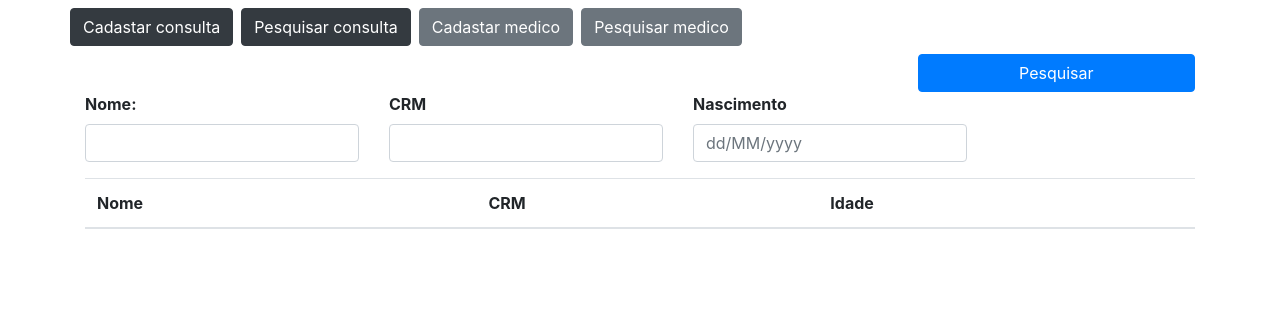
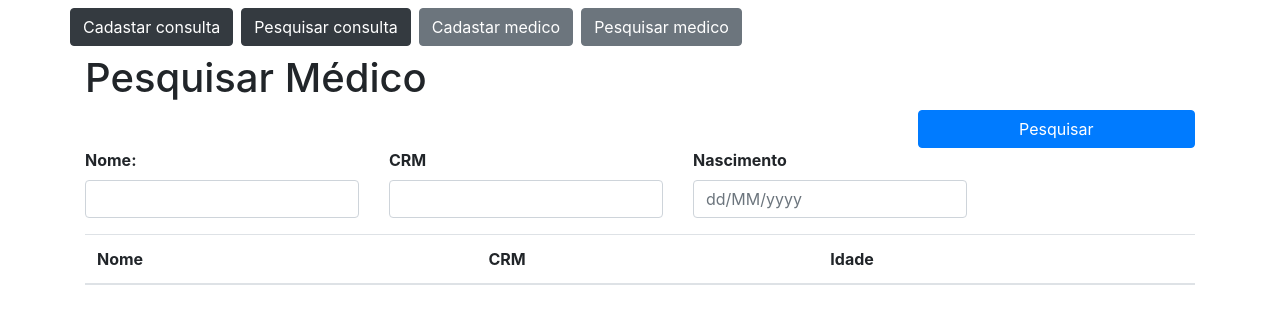
Before and after one commit to jonasdsg/logus-agenda-consultorio, an Angular app in the folder consultorio-front/: page /medico-pesquisa in a window 1280 px wide. Shown: the top 324 px of the page. Built offline with nearby package versions, Linux system fonts and the light colour scheme.

Commit message:
adicionada descrição de tela médico

```diff
--- a/consultorio-front/src/app/componentes/medico/cadastro/medico-cadastro.component.html
+++ b/consultorio-front/src/app/componentes/medico/cadastro/medico-cadastro.component.html
@@ -1,4 +1,5 @@
 <medico-component
     nomeBotao="Cadastrar"
+    nomeTela="Cadastrar Médico"
     (aoEmitirMedico)="salvar($event)">
 </medico-component>
--- a/consultorio-front/src/app/componentes/medico/medico.component.html
+++ b/consultorio-front/src/app/componentes/medico/medico.component.html
@@ -1,7 +1,11 @@
 <div class="container" [formGroup]="medicoForm">
+    <header>
+        <h1>{{nomeTela}}</h1>
         <div class="d-flex flex-row justify-content-end">
             <button (click)="emitir()" class="btn btn-primary col-md-3">{{nomeBotao}}</button>
         </div>
+    </header>
+    <main>
         <div class="row">
             <div class="form-group col-auto">
                 <label><strong>Nome:</strong></label>
@@ -16,4 +20,5 @@
                 <input type="text" name="nascimento" id="nascimento" class="form-control" dataDirective formato="data" (aoEmitirData)="getData($event)">
             </div>
         </div>
+    </main>
 </div>
--- a/consultorio-front/src/app/componentes/medico/medico.component.ts
+++ b/consultorio-front/src/app/componentes/medico/medico.component.ts
@@ -10,6 +10,8 @@ export class MedicoComponent implements OnInit {
     public medicoForm: FormGroup;
     @Input()
     public nomeBotao: string;
+    @Input()
+    public nomeTela: string;
     @Output()
     public aoEmitirMedico: EventEmitter<Medico> = new EventEmitter<Medico>();
 
--- a/consultorio-front/src/app/componentes/medico/pesquisa/medico-pesquisa.component.html
+++ b/consultorio-front/src/app/componentes/medico/pesquisa/medico-pesquisa.component.html
@@ -1,5 +1,6 @@
 <medico-component
     nomeBotao="Pesquisar"
+    nomeTela="Pesquisar Médico"
     (aoEmitirMedico)="buscar($event)">
 </medico-component>
 
```
Lines whose indentation alone changed are shown as unchanged.
